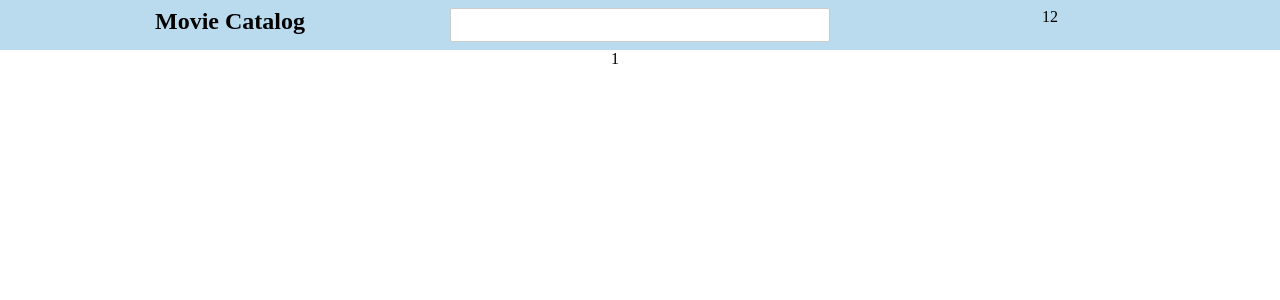
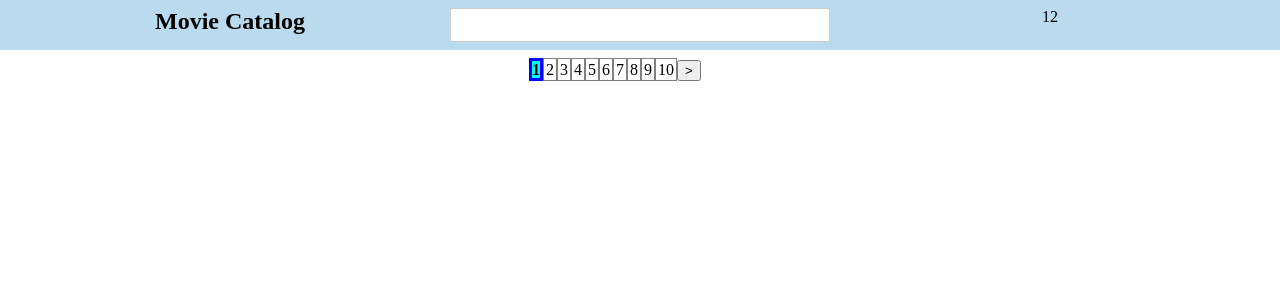
Before and after one commit to Chester7777/Catalog-films, a React (Create React App) app: page / in a window 1280 px wide. Shown: the top 300 px of the page. Built offline with nearby package versions, Linux system fonts and the light colour scheme.

Commit message:
search component

```diff
--- a/package.json
+++ b/package.json
@@ -13,13 +13,16 @@
     "@types/node": "^12.20.23",
     "@types/react": "^17.0.20",
     "@types/react-dom": "^17.0.9",
+    "@types/react-router-dom": "^5.1.8",
     "axios": "^0.21.4",
     "install": "^0.13.0",
     "npm": "^7.22.0",
     "react": "^17.0.2",
     "react-axios": "^2.0.5",
     "react-dom": "^17.0.2",
+    "react-router-dom": "^5.3.0",
     "react-scripts": "4.0.3",
+    "shards-react": "^1.0.3",
     "typescript": "^4.4.2",
     "web-vitals": "^1.1.2"
   },
--- a/src/App.tsx
+++ b/src/App.tsx
@@ -1,17 +1,38 @@
-import { FontAwesomeIcon } from '@fortawesome/react-fontawesome';
-import React from 'react';
+import React, {useState} from 'react';
 import './App.scss';
 import Search from './components/search/search'
 import axios from 'axios';
+import {Paginator} from "./components/pagination/pagination";
+import {CounterResults} from "./components/counterResults/counterResults";
+import {useParams} from "react-router-dom";
 
 function App(this: any) {
+    const [totalResults, setTotalResults] = useState<number>(446)
+    const [currentPage, setCurrentPage] = useState<number>(1)
+    let [search, setSearch] = useState<string>("")
+    let [films, setFilms] = useState<Array<any>>([])
+    let [imdbID, setImdbID] = useState<string>("")
+    let [response, setResponse] = useState<boolean>(false)
+    let [error, setError] = useState<string>("")
+
 
     const getMove = (searchText: string) => {
         console.log(searchText)
+        // searchText = evt.currentTarget
+        setSearch(searchText)
         axios.get(`https://www.omdbapi.com/?i=tt3896198&apikey=8523cbb8&s=${searchText}&page=1`).then(data => {
+            // axios.get(`https://www.omdbapi.com/?i=tt3896198&apikey=8523cbb8&s=${searchText}&page=${currentPage}`).then(data => {
+            debugger
             console.log(data.data)
+            setFilms(data.data.search)
+            setTotalResults(data.data.totalResults)
+            setImdbID(data.data.imdbID)
+            setResponse(data.data.response)
+            setError(data.data.error)
+            // setCurrentPage(currentPage)
         })
     }
+
 
     return (
         <div className="App">
@@ -21,7 +42,8 @@ function App(this: any) {
                         <div className="row">
                             <div className="col logo">Movie Catalog</div>
                             <div className="col search">
-							<Search handleKeyUp={(evt: string) => getMove(evt)}  />
+                                <Search handleKeyUp={(evt: string) => getMove(evt)}/>
+                                {/*<Search handleKeyUp={(evt: KeyboardEvent) => getMove(evt)}/>*/}
                             </div>
                             <div className="col">
                                 12
@@ -31,9 +53,20 @@ function App(this: any) {
                 </div>
             </div>
             <div className="container">
-
+                <CounterResults
+                    searchText={search}
+                    films={films}
+                    totalResults={totalResults}
+                    response={response}
+                    error={error}
+                />
             </div>
-			<div className="container">1</div>
+            <div className="container">
+                {
+                    films.map(film => !!film ? <div key={imdbID}>{film}</div> : error
+                    )}
+                <Paginator currentPage={currentPage} totalResults={totalResults}/>
+            </div>
         </div>
     );
 }
--- /dev/null
+++ b/src/components/counterResults/counterResults.module.scss
@@ -0,0 +1,4 @@
+.results {
+  font-size: 1.2rem;
+  font-weight: bold;
+}
--- /dev/null
+++ b/src/components/counterResults/counterResults.tsx
@@ -0,0 +1,22 @@
+import s from "./counterResults.module.scss"
+import {useParams} from "react-router-dom";
+
+type CounterResultsType = {
+    searchText: any
+    films: Array<any>
+    totalResults: number
+    response: boolean
+    error: string
+}
+
+export const CounterResults = ({searchText, films, totalResults, response, error}: CounterResultsType) => {
+    // let searchText = useParams()
+
+    return (
+        <div className={s.results}>
+            {!!response ? `You searched for: ${searchText}, ${totalResults} results found` : error}
+            {/*You searched for: {searchText}, {totalResults} results found*/}
+
+        </div>
+    )
+}
--- a/src/Pagination/Pagination.tsx
+++ b/src/components/pagination/pagination.tsx
@@ -1,5 +1,5 @@
 import React, {useState} from "react";
-import s from "./Paginator.module.css"
+import s from "./paginator.module.css"
 import cn from "classnames";
 
 type PaginatorType = {
@@ -11,7 +11,7 @@ type PaginatorType = {
 export const Paginator = ({currentPage, totalResults = 446}: PaginatorType) => {
     const [portionSize, setPortionSize] = useState<number>(10)
     // const [totalResults, setTotalResults] = useState<number>(446)
-    // const [currentPage, setCurrentPage] = useState<number>(1)
+    const [currentPage1, setCurrentPage1] = useState<number>(1)
     let [portionNumber, setPortionNumber] = useState<number>(1);
     const [imdbID, setImdbID] = useState<string>("")
 
@@ -20,9 +20,10 @@ export const Paginator = ({currentPage, totalResults = 446}: PaginatorType) => {
     let pages = [];
     // let [pages, setPages] = useState<Array<any>>([]);
 
-    const onPageChanged = (currentPage: number) => {
+    const onPageChanged = () => {
         // dispatch(getTC(currentPage, imdbID))
         // setPages([currentPage])
+        setCurrentPage1(currentPage)
     }
 
 
@@ -46,10 +47,11 @@ export const Paginator = ({currentPage, totalResults = 446}: PaginatorType) => {
                     .filter(p => p >= leftPortionPageNumber && p <= rightPortionPageNumber)
                     .map((p) => {
                         return <span
-                            className={cn({[s.selectedPage]: currentPage === p}, s.pageNumber)}
+                            // className={cn({[s.selectedPage]: currentPage1 === p}, s.pageNumber)}
+                            className={ currentPage1 === p ? s.selectedPage : s.pageNumber}
                             key={p}
                             onClick={(e) => {
-                                onPageChanged(p)
+                                onPageChanged()
                             }}>{p}</span>
                     })
             }
--- a/src/Pagination/Paginator.module.css
+++ b/src/components/pagination/paginator.module.css
@@ -3,11 +3,11 @@
     border: 1px solid gray;
 }
 
-/*.selectedPage {*/
-/*    font-weight: bold;*/
-/*    border: 3px solid blue;*/
-/*    background-color: aqua;*/
-/*}*/
+.selectedPage {
+    font-weight: bold;
+    border: 3px solid blue;
+    background-color: aqua;
+}
 
 .paginator :hover {
     font-weight: bold;
```
Also changed, not shown: src/components/search/search.tsx (+11 -9 lines), 1 other file (tests, documents, lock files or other folders). Lines whose indentation alone changed are shown as unchanged.
